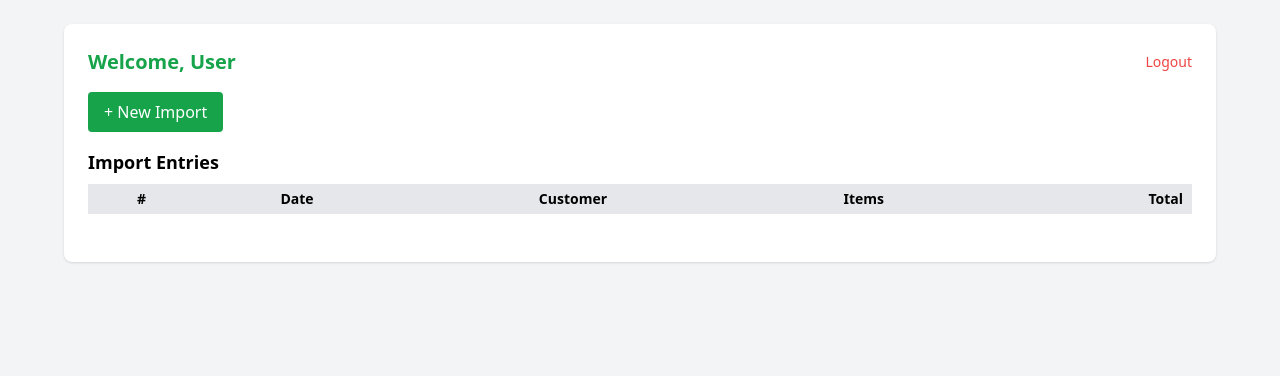
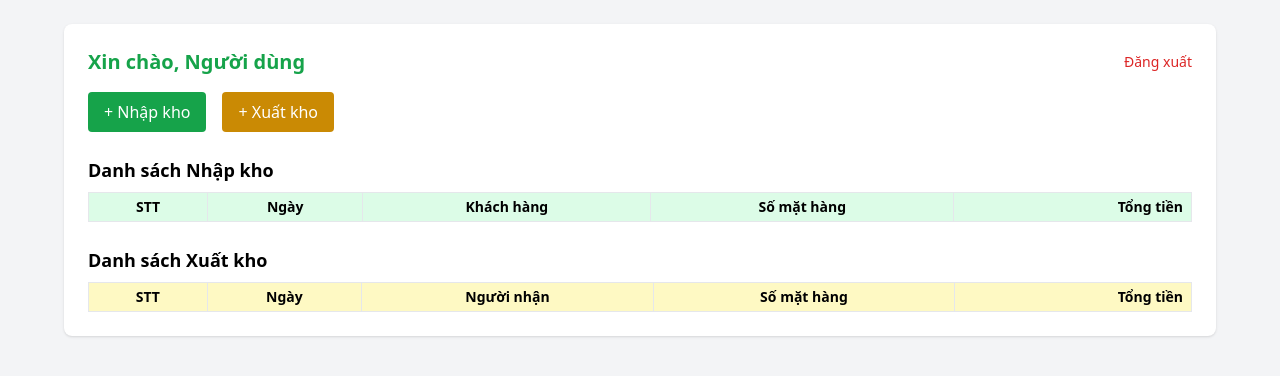
Before and after one commit to phelieuandan/phelieuandan.github.io, a Jekyll site: the page dashboard.html, which Jekyll copies as it is, in a window 1280 px wide. Shown: the top 376 px of the page. Built offline with Jekyll 4.4.1, drawn with Linux system fonts in a browser that asks for light colours; nearby versions of some CDN libraries; comment, search, counter and statistics services are not loaded.

Commit message:
Update dashboard.html

```diff
--- a/dashboard.html
+++ b/dashboard.html
@@ -1,64 +1,85 @@
 <!DOCTYPE html>
-<html lang="en">
+<html lang="vi">
 <head>
   <meta charset="UTF-8" />
+  <meta name="viewport" content="width=device-width, initial-scale=1.0"/>
   <title>Phế Liệu An Dân - Dashboard</title>
-  <meta name="viewport" content="width=device-width, initial-scale=1.0" />
   <script src="https://cdn.tailwindcss.com"></script>
   <script src="https://www.gstatic.com/firebasejs/10.3.1/firebase-app-compat.js"></script>
   <script src="https://www.gstatic.com/firebasejs/10.3.1/firebase-auth-compat.js"></script>
   <script src="https://www.gstatic.com/firebasejs/10.3.1/firebase-database-compat.js"></script>
 </head>
 <body class="bg-gray-100 p-6">
-  <div class="max-w-6xl mx-auto bg-white rounded-lg shadow p-6">
+  <div class="max-w-6xl mx-auto bg-white shadow rounded-lg p-6">
+    <!-- Header -->
     <div class="flex justify-between items-center mb-4">
-      <h2 class="text-xl font-bold text-green-600">Welcome, <span id="userName">User</span></h2>
-      <button onclick="logout()" class="text-sm text-red-500 hover:underline">Logout</button>
+      <h2 class="text-xl font-bold text-green-600">Xin chào, <span id="userName">Người dùng</span></h2>
+      <button onclick="logout()" class="text-sm text-red-600 hover:underline">Đăng xuất</button>
     </div>
 
-    <div class="mb-4">
-      <button onclick="showForm()" class="bg-green-600 text-white px-4 py-2 rounded">+ New Import</button>
+    <!-- Buttons -->
+    <div class="flex gap-4 mb-6">
+      <button onclick="toggleForm('importForm')" class="bg-green-600 text-white px-4 py-2 rounded">+ Nhập kho</button>
+      <button onclick="toggleForm('exportForm')" class="bg-yellow-600 text-white px-4 py-2 rounded">+ Xuất kho</button>
     </div>
 
-    <!-- Form nhập kho -->
-    <div id="importForm" class="hidden mb-8 border p-4 rounded bg-gray-50">
-      <h3 class="text-lg font-semibold mb-2">New Import Entry</h3>
+    <!-- Form Nhập Kho -->
+    <div id="importForm" class="hidden border p-4 rounded bg-green-50 mb-6">
+      <h3 class="font-semibold mb-2">Form Nhập Kho</h3>
       <div class="grid grid-cols-2 gap-4 mb-4">
-        <input id="customerName" type="text" placeholder="Customer Name" class="border p-2 rounded w-full" />
-        <input id="address" type="text" placeholder="Address" class="border p-2 rounded w-full" />
-        <input id="idNumber" type="text" placeholder="ID Number" class="border p-2 rounded w-full" />
-        <input id="phone" type="text" placeholder="Phone Number" class="border p-2 rounded w-full" />
+        <input id="customerName" placeholder="Tên khách hàng" class="border p-2 rounded" />
+        <input id="address" placeholder="Địa chỉ" class="border p-2 rounded" />
+        <input id="cccd" placeholder="CCCD" class="border p-2 rounded" />
+        <input id="phone" placeholder="Số điện thoại" class="border p-2 rounded" />
+      </div>
+      <div id="importItems" class="space-y-2 mb-2"></div>
+      <button onclick="addItem('importItems')" class="bg-blue-500 text-white px-4 py-1 rounded">+ Thêm mặt hàng</button>
+      <div class="mt-4 font-bold">Tổng tiền: <span id="importTotal">0</span> đ</div>
+      <button onclick="saveImport()" class="mt-2 bg-green-600 text-white px-4 py-2 rounded">Lưu</button>
     </div>
 
-      <div id="itemsList" class="space-y-2 mb-4"></div>
-      <button onclick="addItem()" class="bg-blue-500 text-white px-4 py-1 rounded">+ Add Item</button>
-
-      <div class="mt-4 font-bold">Total: <span id="totalAmount">0</span> đ</div>
-      <button onclick="saveImport()" class="mt-4 bg-green-600 text-white px-6 py-2 rounded">Save</button>
+    <!-- Form Xuất Kho -->
+    <div id="exportForm" class="hidden border p-4 rounded bg-yellow-50 mb-6">
+      <h3 class="font-semibold mb-2">Form Xuất Kho</h3>
+      <div class="grid grid-cols-2 gap-4 mb-4">
+        <input id="receiverName" placeholder="Người nhận hàng" class="border p-2 rounded" />
+        <input id="receiverPhone" placeholder="Số điện thoại" class="border p-2 rounded" />
+      </div>
+      <div id="exportItems" class="space-y-2 mb-2"></div>
+      <button onclick="addItem('exportItems')" class="bg-blue-500 text-white px-4 py-1 rounded">+ Thêm mặt hàng</button>
+      <div class="mt-4 font-bold">Tổng tiền: <span id="exportTotal">0</span> đ</div>
+      <button onclick="saveExport()" class="mt-2 bg-yellow-600 text-white px-4 py-2 rounded">Lưu</button>
     </div>
 
-    <!-- Danh sách nhập kho -->
-    <div>
-      <h3 class="text-lg font-semibold mb-2">Import Entries</h3>
+    <!-- Bảng Nhập kho -->
+    <h3 class="text-lg font-semibold mb-2 mt-6">Danh sách Nhập kho</h3>
     <table class="w-full border text-sm mb-6">
-        <thead class="bg-gray-200">
+      <thead class="bg-green-100">
         <tr>
-            <th class="border px-2 py-1">#</th>
-            <th class="border px-2 py-1">Date</th>
-            <th class="border px-2 py-1">Customer</th>
-            <th class="border px-2 py-1 text-center">Items</th>
-            <th class="border px-2 py-1 text-right">Total</th>
+          <th class="border px-2 py-1">STT</th>
+          <th class="border px-2 py-1">Ngày</th>
+          <th class="border px-2 py-1">Khách hàng</th>
+          <th class="border px-2 py-1 text-center">Số mặt hàng</th>
+          <th class="border px-2 py-1 text-right">Tổng tiền</th>
         </tr>
       </thead>
       <tbody id="importTable"></tbody>
     </table>
-    </div>
 
-    <!-- Chi tiết phiếu nhập -->
-    <div id="importDetail" class="hidden bg-gray-50 p-4 border rounded">
-      <h3 class="text-lg font-bold mb-2">Import Detail</h3>
-      <div id="detailContent" class="text-sm"></div>
-    </div>
+    <!-- Bảng Xuất kho -->
+    <h3 class="text-lg font-semibold mb-2 mt-6">Danh sách Xuất kho</h3>
+    <table class="w-full border text-sm">
+      <thead class="bg-yellow-100">
+        <tr>
+          <th class="border px-2 py-1">STT</th>
+          <th class="border px-2 py-1">Ngày</th>
+          <th class="border px-2 py-1">Người nhận</th>
+          <th class="border px-2 py-1 text-center">Số mặt hàng</th>
+          <th class="border px-2 py-1 text-right">Tổng tiền</th>
+        </tr>
+      </thead>
+      <tbody id="exportTable"></tbody>
+    </table>
   </div>
 
   <script>
@@ -71,143 +92,128 @@
       messagingSenderId: "524439415659",
       appId: "1:524439415659:web:b0904ee6c3b1fdcfd77a2e"
     };
+
     firebase.initializeApp(firebaseConfig);
     const auth = firebase.auth();
     const db = firebase.database();
 
     auth.onAuthStateChanged(user => {
-      if (!user) return (window.location.href = "index.html");
-      document.getElementById("userName").innerText = user.displayName || user.email;
-      loadImports();
+      if (!user) return location.href = "index.html";
+      document.getElementById("userName").innerText = user.email;
+      loadTable("imports", "importTable");
+      loadTable("exports", "exportTable");
     });
 
     function logout() {
-      auth.signOut().then(() => (window.location.href = "index.html"));
+      auth.signOut().then(() => location.href = "index.html");
     }
 
-    function showForm() {
-      document.getElementById("importForm").classList.toggle("hidden");
+    function toggleForm(id) {
+      document.getElementById("importForm").classList.add("hidden");
+      document.getElementById("exportForm").classList.add("hidden");
+      document.getElementById(id).classList.remove("hidden");
     }
 
-    function addItem() {
+    function addItem(containerId) {
       const div = document.createElement("div");
       div.className = "grid grid-cols-5 gap-2";
       div.innerHTML = `
-        <input placeholder="Item Name" class="border p-1 rounded" />
+        <input placeholder="Tên hàng" class="border p-1 rounded" />
         <select class="border p-1 rounded">
-          <option value="">Unit</option>
+          <option value="">ĐVT</option>
           <option value="kg">kg</option>
-          <option value="pcs">pcs</option>
+          <option value="cái">cái</option>
         </select>
-        <input type="number" placeholder="Quantity" class="border p-1 rounded" />
-        <input type="number" placeholder="Unit Price" class="border p-1 rounded" />
-        <input placeholder="Amount" class="border p-1 rounded bg-gray-100" readonly />
+        <input type="number" placeholder="Số lượng" class="border p-1 rounded" />
+        <input type="number" placeholder="Đơn giá" class="border p-1 rounded" />
+        <input placeholder="Thành tiền" class="border p-1 rounded bg-gray-100" readonly />
       `;
-      document.getElementById("itemsList").appendChild(div);
+      document.getElementById(containerId).appendChild(div);
+
+      div.querySelectorAll("input, select").forEach(input => {
+        input.addEventListener("input", () => updateTotal(containerId));
+      });
     }
 
-    function calculateTotal() {
+    function updateTotal(containerId) {
       let total = 0;
-      document.querySelectorAll("#itemsList > div").forEach(row => {
+      document.querySelectorAll(`#${containerId} > div`).forEach(row => {
         const qty = parseFloat(row.children[2].value) || 0;
         const price = parseFloat(row.children[3].value) || 0;
-        const amount = qty * price;
-        row.children[4].value = amount.toLocaleString();
-        total += amount;
+        const amt = qty * price;
+        row.children[4].value = amt.toLocaleString();
+        total += amt;
       });
-      document.getElementById("totalAmount").innerText = total.toLocaleString();
+      document.getElementById(containerId === "importItems" ? "importTotal" : "exportTotal").innerText = total.toLocaleString();
     }
 
-    document.getElementById("itemsList").addEventListener("input", calculateTotal);
+    function saveImport() {
+      const name = document.getElementById("customerName").value || "Không cung cấp";
+      const address = document.getElementById("address").value || "Không cung cấp";
+      const cccd = document.getElementById("cccd").value || "Không cung cấp";
+      const phone = document.getElementById("phone").value || "Không cung cấp";
+      const items = getValidItems("importItems");
+      if (items.length === 0) return alert("Chưa có mặt hàng hợp lệ!");
 
-    function saveImport() {
-      const name = document.getElementById("customerName").value.trim() || "Unknown";
-      const address = document.getElementById("address").value.trim() || "Not provided";
-      const idNumber = document.getElementById("idNumber").value.trim() || "Not provided";
-      const phone = document.getElementById("phone").value.trim() || "Not provided";
+      saveRecord("imports", { name, address, cccd, phone, items });
+    }
 
+    function saveExport() {
+      const name = document.getElementById("receiverName").value || "Không cung cấp";
+      const phone = document.getElementById("receiverPhone").value || "Không cung cấp";
+      const items = getValidItems("exportItems");
+      if (items.length === 0) return alert("Chưa có mặt hàng hợp lệ!");
+
+      saveRecord("exports", { name, phone, items });
+    }
+
+    function getValidItems(containerId) {
       const items = [];
-      document.querySelectorAll("#itemsList > div").forEach(row => {
-        const itemName = row.children[0].value.trim();
-        const unit = row.children[1].value;
-        const qty = row.children[2].value;
-        const price = row.children[3].value;
-        if (itemName && unit && qty && price) {
-          items.push({
-            name: itemName,
-            unit,
-            quantity: qty,
-            unitPrice: price,
-            amount: (qty * price).toFixed(0)
-          });
+      document.querySelectorAll(`#${containerId} > div`).forEach(row => {
+        const [ten, dvt, sl, dg] = Array.from(row.children).map(e => e.value);
+        if (ten && dvt && sl && dg) {
+          items.push({ name: ten, unit: dvt, quantity: sl, price: dg });
         }
       });
+      return items;
+    }
 
-      if (items.length === 0) return alert("Please enter valid items!");
-
-      db.ref("imports").once("value").then(snapshot => {
-        const count = snapshot.numChildren() + 1;
-        const id = "PNK" + String(count).padStart(3, "0");
-        const data = {
+    function saveRecord(type, data) {
+      db.ref(type).once("value").then(snap => {
+        const count = snap.numChildren() + 1;
+        const id = (type === "imports" ? "PNK" : "PXK") + String(count).padStart(3, "0");
+        const total = data.items.reduce((sum, i) => sum + i.quantity * i.price, 0);
+        db.ref(`${type}/${id}`).set({
           id,
-          customerName: name,
-          address,
-          idNumber,
-          phone,
           date: new Date().toISOString(),
-          items,
-          totalAmount: items.reduce((a, b) => a + parseFloat(b.amount), 0)
-        };
-        db.ref("imports/" + id).set(data).then(() => {
-          alert("Saved successfully!");
+          ...data,
+          total
+        }).then(() => {
+          alert("Đã lưu thành công!");
           location.reload();
         });
       });
     }
 
-    function loadImports() {
-      const tbody = document.getElementById("importTable");
-      db.ref("imports").on("value", snap => {
+    function loadTable(type, tableId) {
+      const tbody = document.getElementById(tableId);
+      db.ref(type).on("value", snap => {
         tbody.innerHTML = "";
-        let stt = 1;
+        let index = 1;
         snap.forEach(child => {
           const d = child.val();
           const tr = document.createElement("tr");
-          tr.classList.add("cursor-pointer", "hover:bg-gray-100");
-          tr.onclick = () => showDetail(d);
           tr.innerHTML = `
-            <td class="border px-2 py-1">${stt++}</td>
+            <td class="border px-2 py-1">${index++}</td>
             <td class="border px-2 py-1">${new Date(d.date).toLocaleDateString()}</td>
-            <td class="border px-2 py-1">${d.customerName}</td>
+            <td class="border px-2 py-1">${d.name}</td>
             <td class="border px-2 py-1 text-center">${d.items.length}</td>
-            <td class="border px-2 py-1 text-right">${Number(d.totalAmount).toLocaleString()}</td>
+            <td class="border px-2 py-1 text-right">${Number(d.total).toLocaleString()}</td>
           `;
           tbody.appendChild(tr);
         });
       });
     }
-
-    function showDetail(d) {
-      const box = document.getElementById("importDetail");
-      const detail = `
-        <p><strong>Code:</strong> ${d.id}</p>
-        <p><strong>Customer:</strong> ${d.customerName}</p>
-        <p><strong>Phone:</strong> ${d.phone}</p>
-        <p><strong>Address:</strong> ${d.address}</p>
-        <p><strong>ID Number:</strong> ${d.idNumber}</p>
-        <p><strong>Date:</strong> ${new Date(d.date).toLocaleString()}</p>
-        <hr class="my-2"/>
-        <p class="font-semibold mb-1">Items:</p>
-        <ul class="list-disc pl-5">
-          ${d.items.map(item => `<li>${item.name} (${item.unit}) x ${item.quantity} = ${Number(item.amount).toLocaleString()} đ</li>`).join("")}
-        </ul>
-        <hr class="my-2"/>
-        <p><strong>Total:</strong> ${Number(d.totalAmount).toLocaleString()} đ</p>
-      `;
-      document.getElementById("detailContent").innerHTML = detail;
-      box.classList.remove("hidden");
-      box.scrollIntoView({ behavior: "smooth" });
-    }
   </script>
 </body>
 </html>
```
Lines whose indentation alone changed are shown as unchanged.
